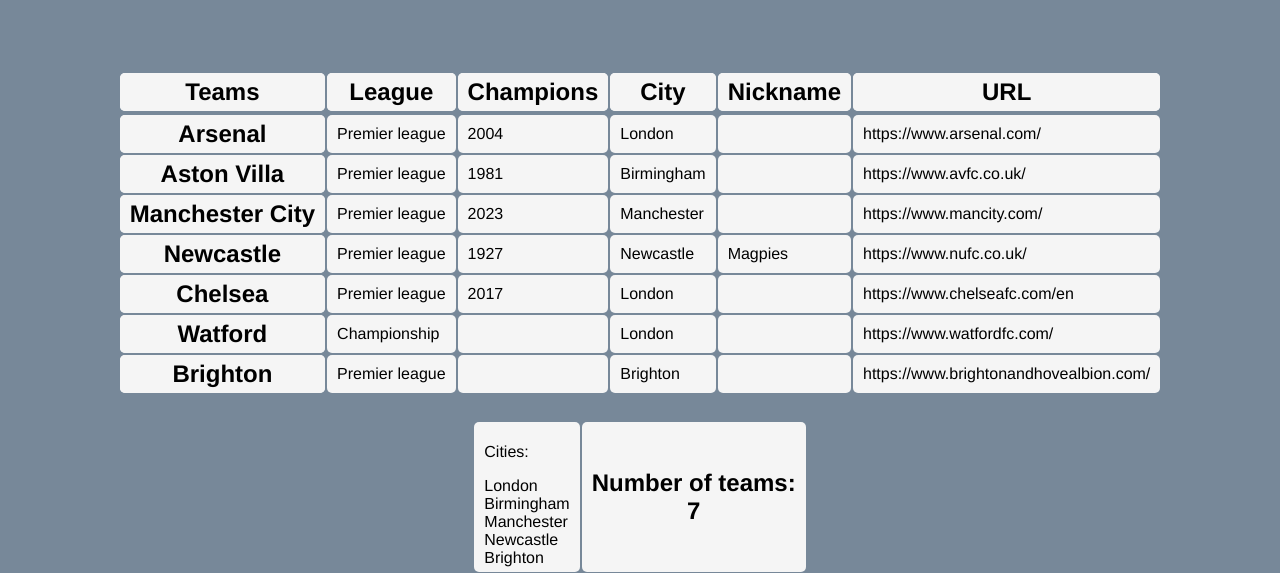
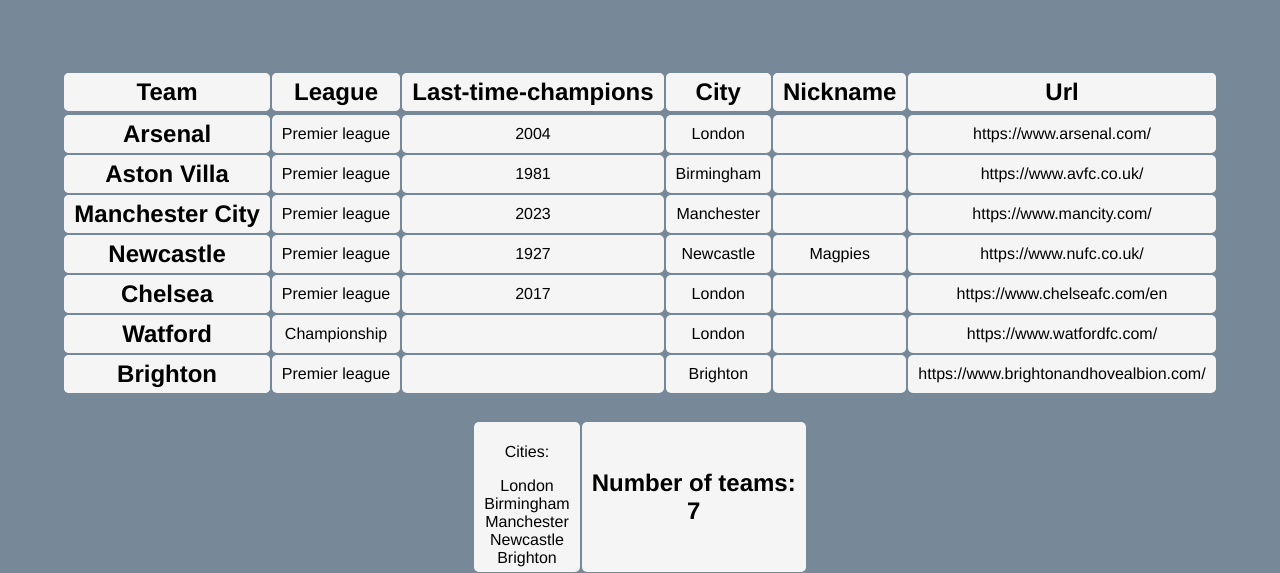
Before and after one commit to Henke-gh/SomeTeams, a PHP site: page / in a window 1280 px wide. Shown: the top 573 px of the page. Run offline with PHP 8.4, Linux system fonts and the light colour scheme.

Commit message:
Switched categories to loop from array.

```diff
--- a/main.php
+++ b/main.php
@@ -8,12 +8,11 @@ require __DIR__ . "/data.php";
     <div class="main-table">
         <table>
             <tr>
-                <th>Teams</th>
-                <th>League</th>
-                <th>Champions</th>
-                <th>City</th>
-                <th>Nickname</th>
-                <th>URL</th>
+                <th>Team</th>
+                <?
+                foreach ($teams['Newcastle'] as $key => $team) : ?>
+                    <th><?= ucfirst($key); ?></th>
+                <? endforeach; ?>
             </tr>
             <tr>
                 <!--loops through teams-array and finds the names of all the teams.-->
--- a/style.css
+++ b/style.css
@@ -33,6 +33,7 @@ tr {
 td {
   border-radius: 5px;
   padding: 5px 10px;
+  text-align: center;
 }
 
 .main-table {
```
